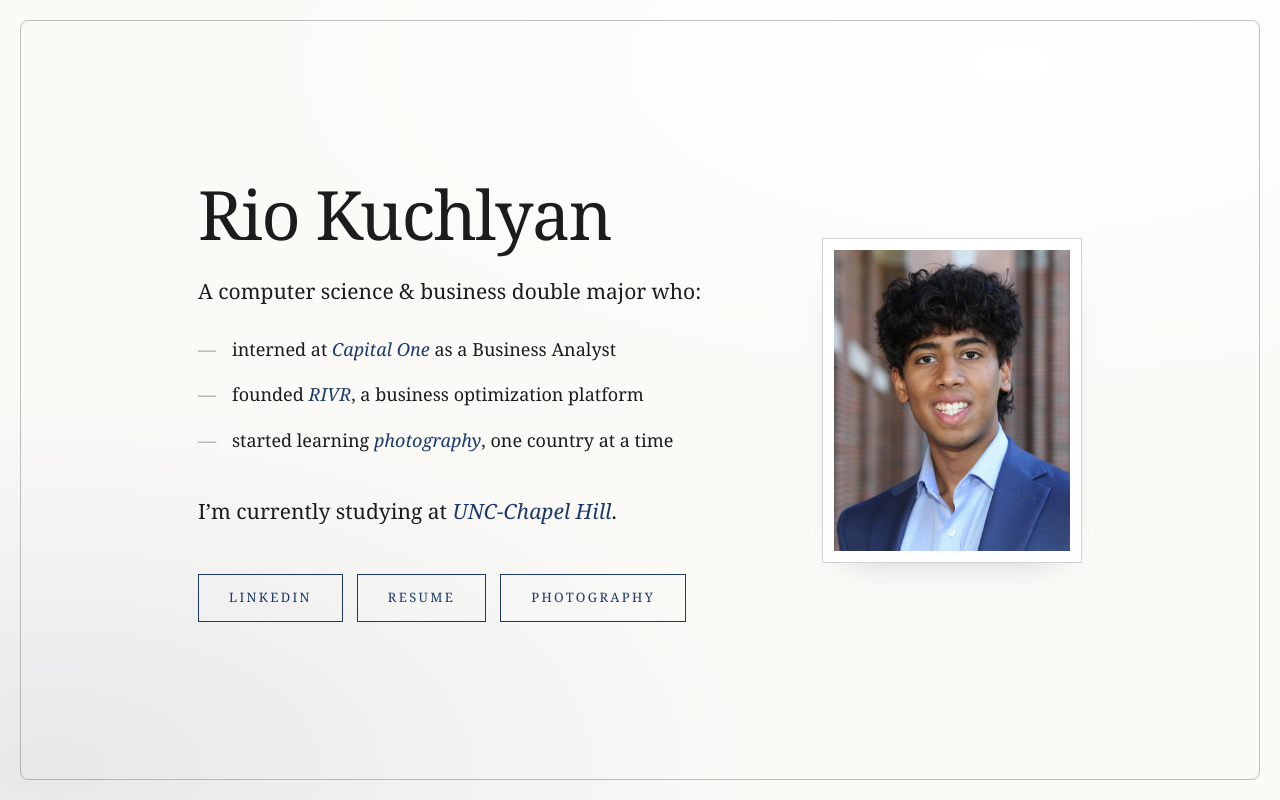
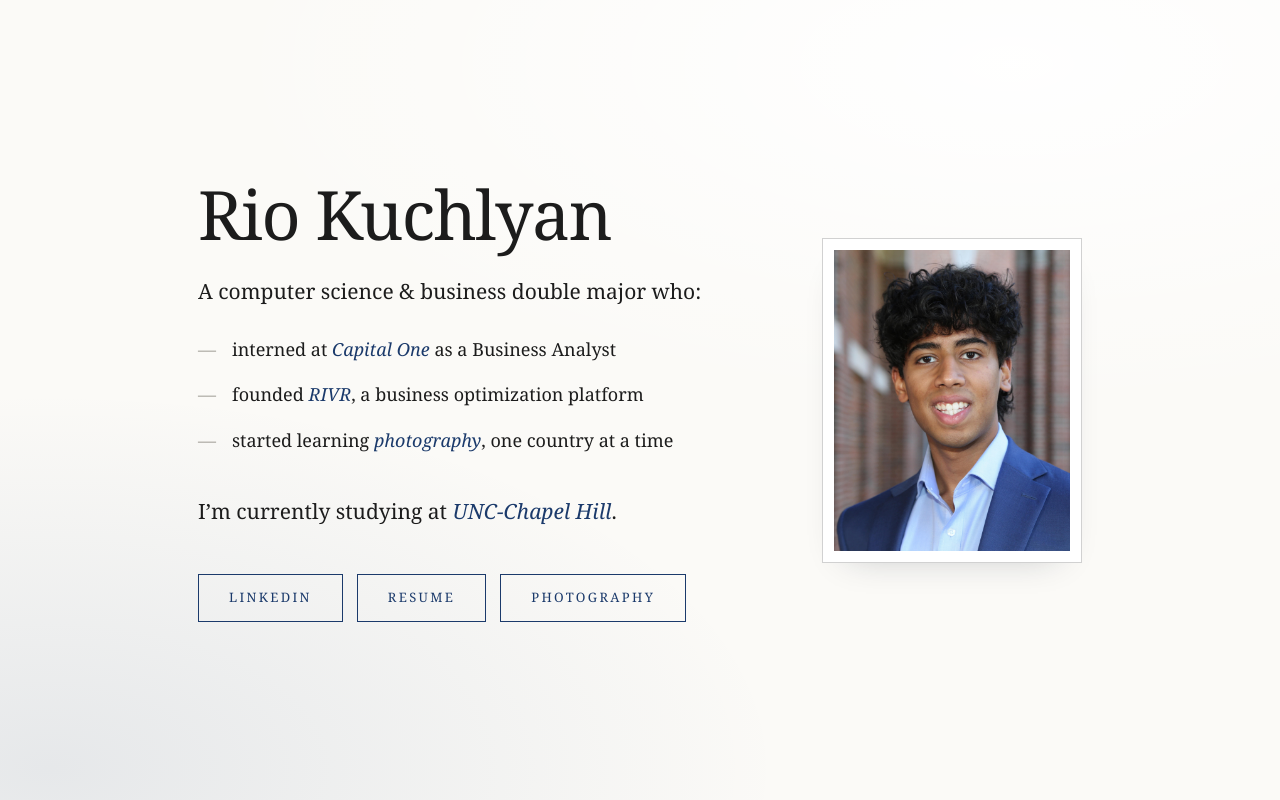
Before and after one commit to riokuchlyan/PortfolioWebsite, a Next.js app: page / in a window 1280 px wide. Built offline with nearby package versions, Linux system fonts and the light colour scheme.

Commit message:
Remove decorative page frame

```diff
--- a/app/globals.css
+++ b/app/globals.css
@@ -13,7 +13,6 @@
   --serif: Georgia, 'Times New Roman', serif;
 
   --pad-x: clamp(26px, 6vw, 68px);
-  --frame-inset: clamp(10px, 1.6vw, 22px);
 }
 
 * {
@@ -40,17 +39,6 @@ body {
   line-height: 1.65;
   -webkit-font-smoothing: antialiased;
   text-rendering: optimizeLegibility;
-}
-
-/* hairline frame held off the window edge — makes the page read as an object */
-body::after {
-  content: '';
-  position: fixed;
-  inset: var(--frame-inset);
-  z-index: 50;
-  border: 1px solid rgba(28, 28, 28, 0.26);
-  border-radius: 8px;
-  pointer-events: none;
 }
 
 a {
@@ -287,11 +275,6 @@ ul {
 }
 
 @media (max-width: 760px) {
-  /* the screen is tight enough without a frame drawn around it */
-  body::after {
-    display: none;
-  }
-
   .hero {
     flex-direction: column-reverse;
     justify-content: center;
```
